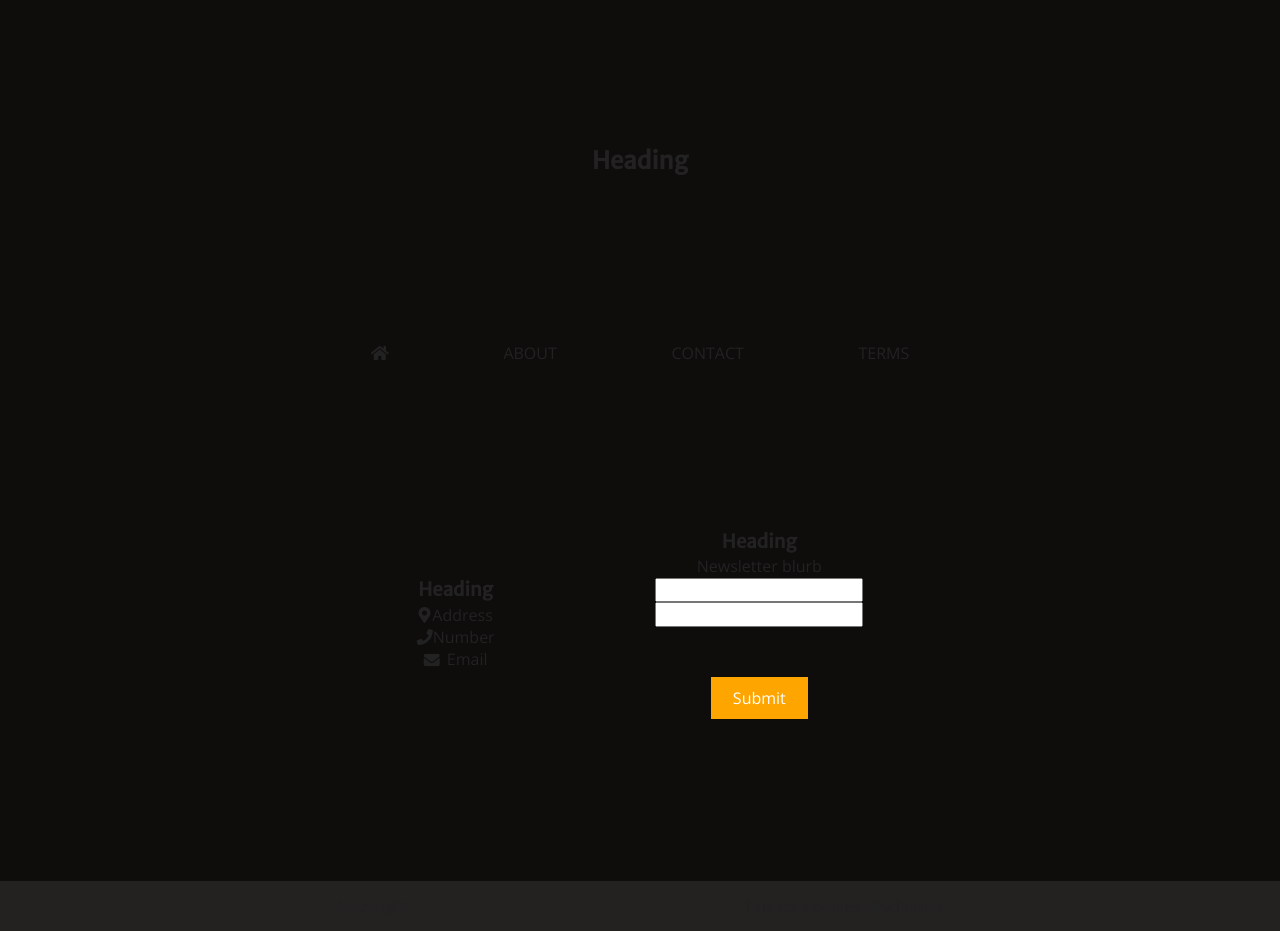
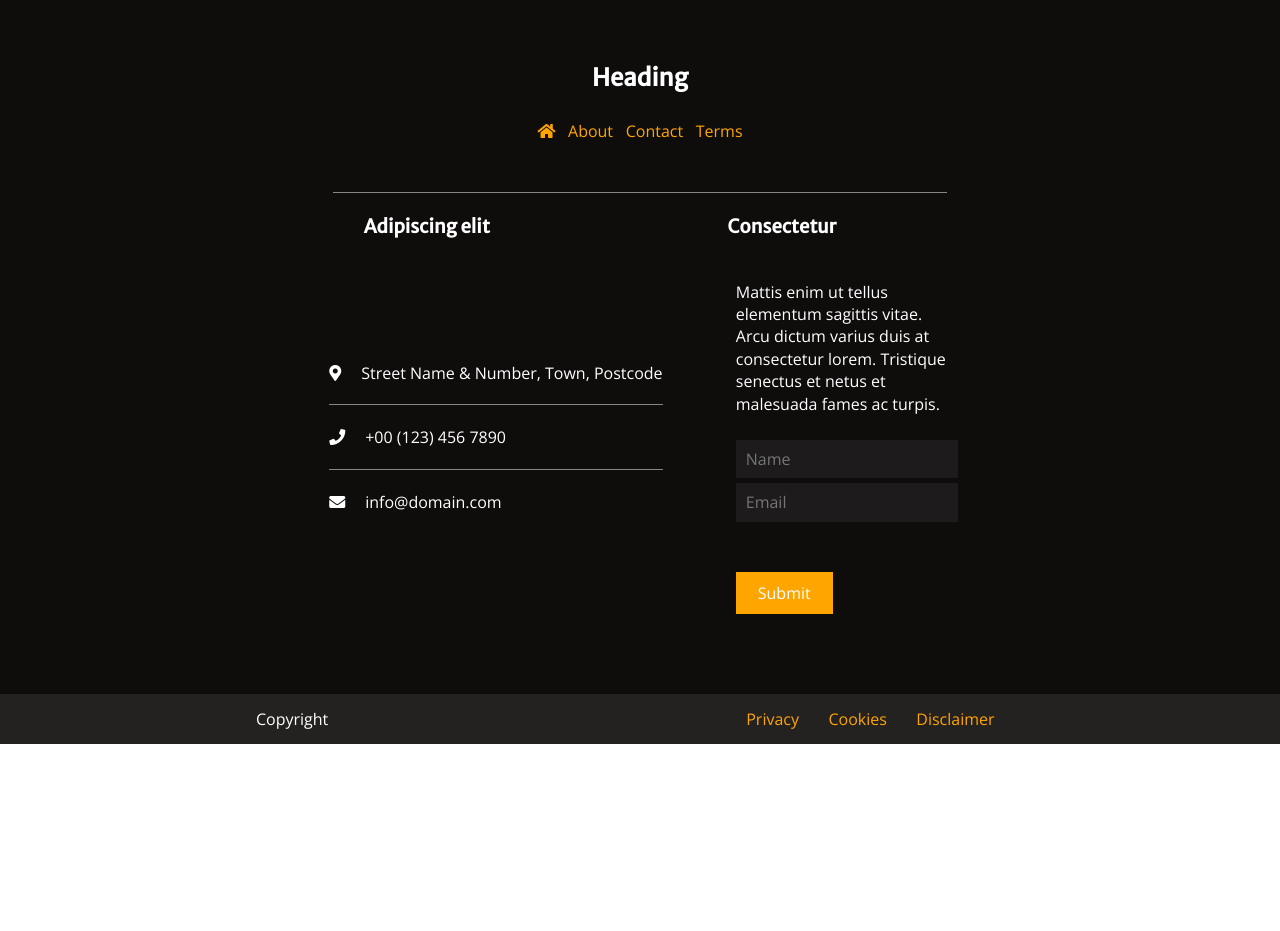
Before and after one commit to BlueYennMonster/Portfolio_Web_Template_1, a plain HTML site: page index.html in a window 1280 px wide. Shown: the part 4600-5531 px from the top of the page. After the commit the page ends 5344 px from the top, so only its background shows below. Drawn offline with nearby package versions, Linux system fonts and the light colour scheme.

Commit message:
Adding first draft of desktop homepage

```diff
--- a/Resources/Stylesheets/SASS/styles.scss
+++ b/Resources/Stylesheets/SASS/styles.scss
@@ -190,7 +190,7 @@ button {
     h#{$i} { font-family: 'Merriweather Sans', sans-serif; }
 }
 
-p, span, li, button, em, a, blockquote {
+p, span, li, button, em, a, blockquote, input {
     font-family: 'Open Sans', sans-serif;
 }
 
@@ -459,9 +459,12 @@ nav {
 
 /* Testimonials */
 
+#testimonials {
+    color: white;
+}
+
 .testimonial {
     align-items: flex-start;
-    color: white;
 }
 
 .testimonial-quote {
@@ -510,3 +513,105 @@ nav {
 #quote-3 {
     left: 1553px;
 }
+
+/* FOOTER STYLING */
+
+#footer {
+    color: white;
+
+    h3 {
+        position: relative;
+    }
+
+    hr {
+        border-top: 1px solid rgba(255, 255, 255, 0.5);
+        padding: 0px;
+    }
+}
+
+#contact-title {
+    left: -70px;
+}
+
+#newsletter-title {
+    left: -10px;
+}
+
+#footer-nav {
+    color: orange;
+    margin: 25px 0px 30px 0px;
+
+    a, i {
+        transition: all 0.3s ease-in-out;
+        color: orange;
+
+        &:hover {
+            transition: all 0.3s ease-in-out;
+            color: white;
+            cursor: pointer;
+        }
+    }
+}
+
+#contact {
+    justify-content: center;
+    margin-top: 20px;
+
+    div {
+        justify-content: flex-start;
+
+        i {
+            margin-right: 20px;
+        }
+    }
+}
+
+#newsletter {
+    margin-top: 40px;
+    width: 28%;
+    align-items: flex-start;
+
+    p {
+        margin-bottom: 20px;
+    }
+
+    input {
+        transition: all 0.3s ease-in-out;
+        background-color: rgba(50, 50, 50, 0.4);
+        border: none;
+        padding: 10px;
+        margin-top: 5px;
+        color: white;
+
+        &:hover {
+            transition: all 0.3s ease-in-out;
+            background-color: rgba(100, 100, 100, 0.4);
+        }
+    }
+}
+
+/* BOTTOM STYLING */
+
+#legal {
+    div {
+        padding: 0px;
+        color: white;
+        p {
+            align-self: flex-start;
+        }
+    }
+}
+
+#privacy {
+    align-self: flex-end;
+    a {
+        transition: all 0.3s ease-in-out;
+        color: orange;
+
+        &:hover {
+            transition: all 0.3s ease-in-out;
+            color: white;
+            cursor: pointer;
+        }
+    }
+}
--- a/index.html
+++ b/index.html
@@ -266,50 +266,59 @@
         </div>
 
 
-        <div class="section lg" id="footer">
+        <div class="section" id="footer">
             <div>
-                <h2>Heading</h2>
+                <div class="flex-column w-100">
+                    <h2>Heading</h2>
+                    <div class="w-30 flex-row" id="footer-nav">
+                        <i class="fas fa-home"></i>
+                        <a href="#">About</a>
+                        <a href="#">Contact</a>
+                        <a href="#">Terms</a>
+                    </div>
+                </div>
+                <hr class="w-80"/>
                 <div class="w-100 flex-row">
-                    <i class="fas fa-home"></i>
-                    <a>ABOUT</a>
-                    <a>CONTACT</a>
-                    <a>TERMS</a>
+                    <h3 id="contact-title">Adipiscing elit</h3>
+                    <h3 id="newsletter-title">Consectetur</h3>
                 </div>
                 <div class="w-100 flex-row">
-                    <div class="flex-column">
-                        <h3>Heading</h3>
+                    <div class="flex-column" id="contact">
                         <div class="w-100 flex-row">
                             <i class="fas fa-map-marker-alt"></i>
-                            <p>Address</p>
+                            <p>Street Name & Number, Town, Postcode</p>
                         </div>
+                        <hr class="w-100">
                         <div class="w-100 flex-row">
-                            <i class="fas fa-phone"></i>
-                            <p>Number</p>
+                            <i class="fas fa-phone border"></i>
+                            <p class="border">+00 (123) 456 7890</p>
                         </div>
+                        <hr class="w-100">
                         <div class="w-100 flex-row">
                             <i class="fas fa-envelope"></i>
-                            <p>Email</p>
+                            <p>info@domain.com</p>
                         </div>
                     </div>
-                    <div class="h-100 flex-column">
-                        <h3>Heading</h3>
-                        <p>Newsletter blurb</p>
-                        <input>
-                        <input>
-                        <button>Submit</button>
-                    </div>
+                    <form action="#" method="post" class="h-100 flex-column" id="newsletter">
+                        <p>Mattis enim ut tellus elementum sagittis vitae. Arcu dictum varius duis at consectetur lorem. Tristique senectus et netus et malesuada fames ac turpis.</p>
+                        <input type="text" value placeholder="Name">
+                        <input type="email" value placeholder="Email">
+                        <button type="submit" value="submit">Submit</button>
+                    </form>
+                </div>
+            </div>
+        </div>
+        <div class="section ft"  id="legal">
+            <div class="w-100 flex-row">
+                <p>Copyright</p>
+                <div class="flex-row h-100 w-40" id="privacy">
+                    <a href="#">Privacy</a>
+                    <a href="#">Cookies</a>
+                    <a href="#">Disclaimer</a>
                 </div>
             </div>
         </div>
 
-        <div class="w-100 flex-row ft" id="legal">
-            <p>Copyright</p>
-            <div id="privacy">
-                <a>Privacy</a>
-                <a>Cookies</a>
-                <a>Disclaimer</a>
-            </div>
-        </div>
 
         <script src="Resources/Scripts/Vendor/modernizr-3.6.0.min.js"></script>
         <script src="https://code.jquery.com/jquery-3.3.1.min.js" integrity="sha256-FgpCb/KJQlLNfOu91ta32o/NMZxltwRo8QtmkMRdAu8=" crossorigin="anonymous"></script>
```
Also changed, not shown: Resources/Stylesheets/CSS/styles.css, 1 other file.
